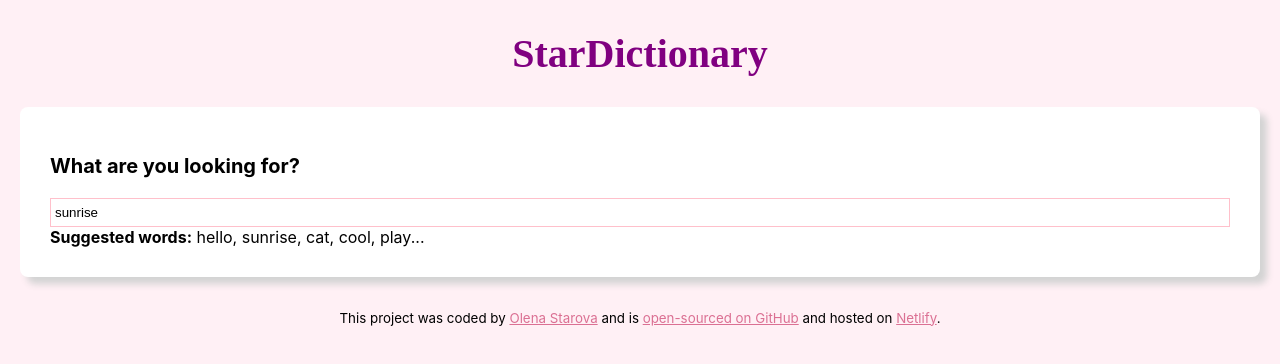
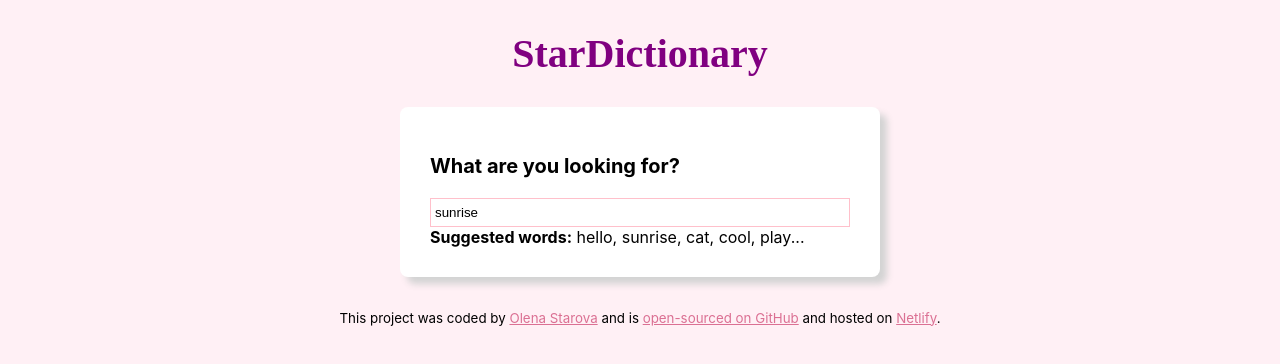
Before and after one commit to olena-starova/dictionary-app-plus, a React (Create React App) app: page / in a window 1280 px wide. Shown: the top 364 px of the page. Built offline with nearby package versions, Linux system fonts and the light colour scheme; no server answers.

Commit message:
Update Dictionary.css

```diff
--- a/src/Dictionary.css
+++ b/src/Dictionary.css
@@ -9,7 +9,7 @@
   padding: 30px;
   border-radius: 8px;
   box-shadow: 7px 7px 7px lightgray;
-  margin: 20px;
+  margin: 20px 400px;
 }
 
 .Dictionary input {
```
